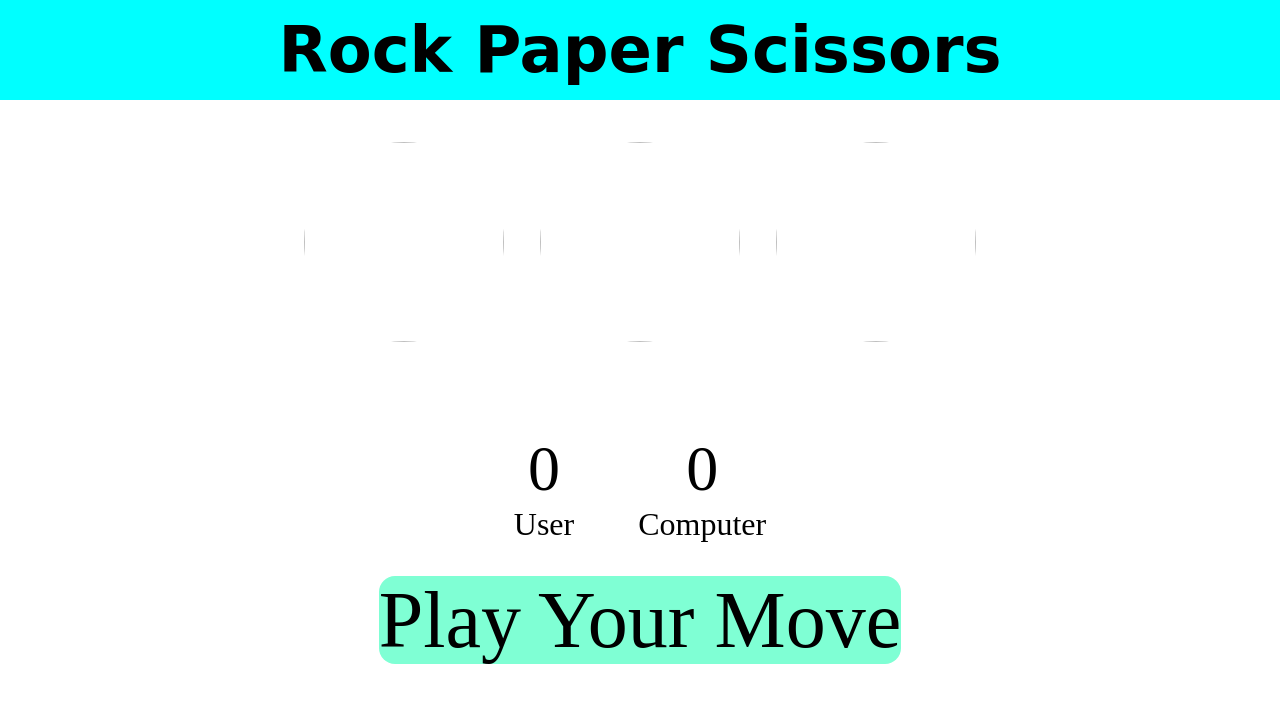
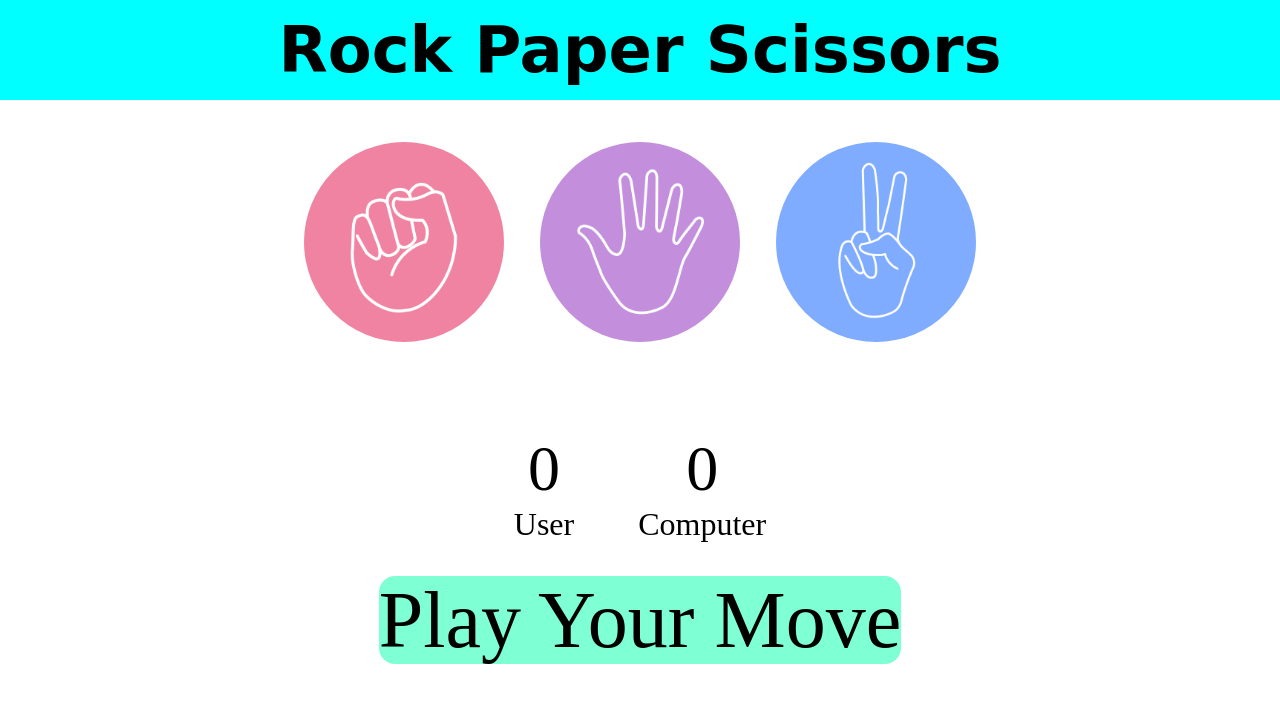
Before and after one commit to Arjun9336/rock_paper_scissors-game, a plain HTML site: page index.html in a window 1280 px wide. Drawn offline with Linux system fonts and the light colour scheme.

Commit message:
Update index.html

```diff
--- a/index.html
+++ b/index.html
@@ -10,13 +10,13 @@
     <h1>Rock Paper Scissors</h1>
     <div class="choices">
         <div class="choice" id="rock">
-            <img src="./Image/rock.png">
+            <img src="rock.png">
         </div>
         <div class="choice" id="paper">
-            <img src="./Image/paper.png">
+            <img src="paper.png">
         </div>
         <div class="choice" id="scissors">
-            <img src="./Image/scissors.png">
+            <img src="scissors.png">
         </div>
     </div>
 
```
